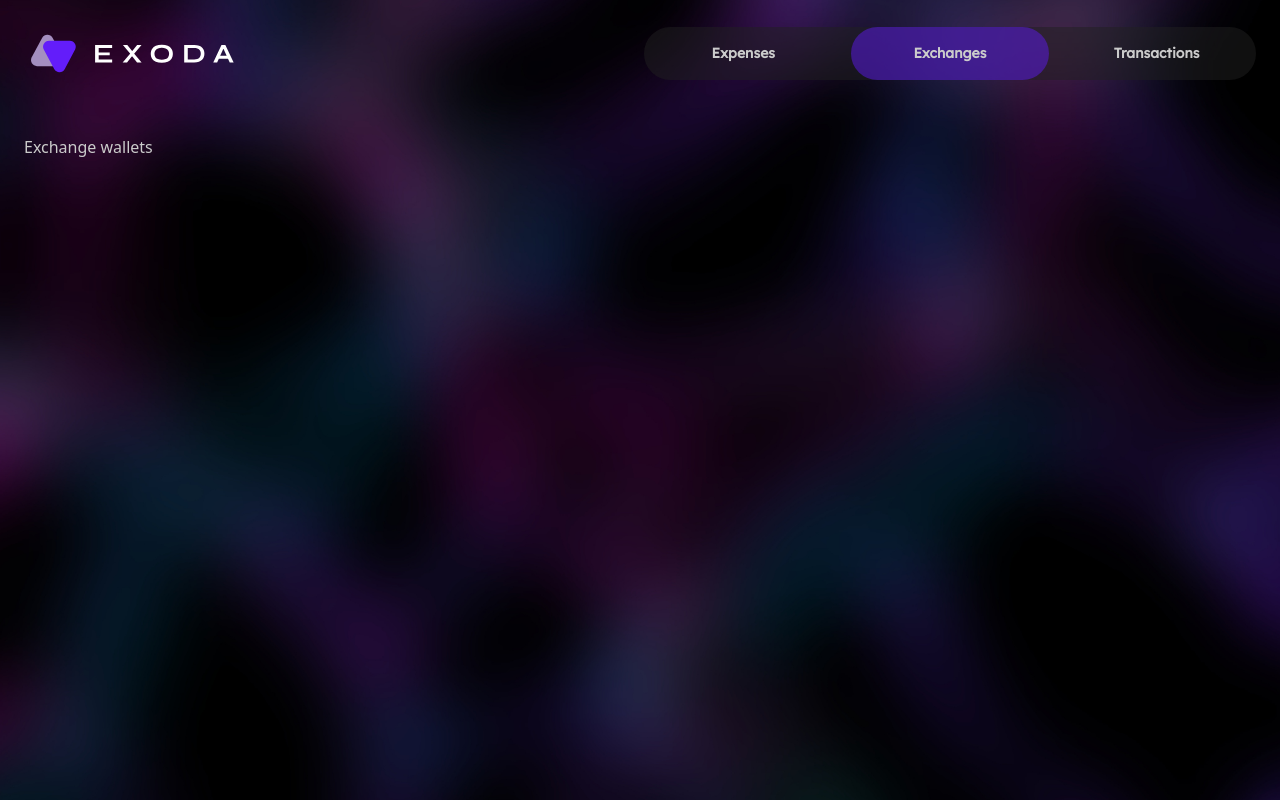
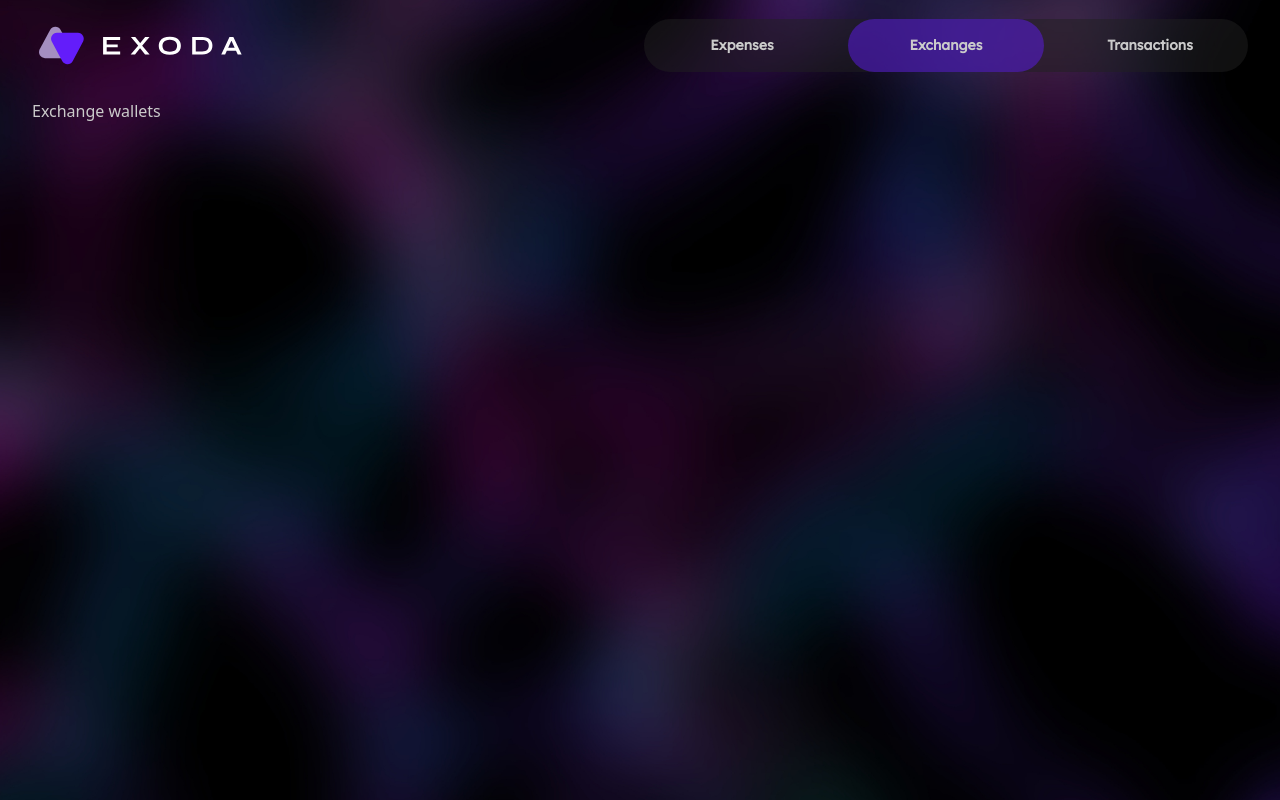
Before and after one commit to ExodaApp/frontend, a SvelteKit app: page /app/exchange-wallets in a window 1280 px wide. Built offline with nearby package versions, Linux system fonts and the light colour scheme; no server answers.

Commit message:
fix: scroll overflows background

```diff
--- a/src/routes/+layout.svelte
+++ b/src/routes/+layout.svelte
@@ -26,17 +26,17 @@
     <Modal/>
 {/if}
 
-<div class="w-full h-screen bg-[url('/app-bg.jpg')] bg-cover bg-center flex justify-center">
-    <div class="flex flex-col
-        w-full h-full px-8 gap-12 tablet:px-24 laptop:py-24 laptop:max-w-default laptop:gap-20
-        text-white">
-        <!-- Head -->
-        <div class="">
+<div class="w-full h-screen bg-[url('/app-bg.jpg')] bg-repeat bg-cover bg-center flex flex-col text-white">
+    <!-- Header -->
+    <div class="w-full flex items-center justify-center px-16 tablet:px-32 pt-16">
+        <div class="flex items-center justify-center laptop:max-w-default w-full">
             <Menu/>
         </div>
+    </div>
 
-        <!-- Content -->
-        <div class="w-full h-full py-32">
+    <!-- Content -->
+    <div class="overflow-y-scroll h-full flex items-center justify-center px-16 tablet:px-32">
+        <div class="w-full py-32 h-full laptop:py-24 laptop:max-w-default">
             <slot/>
         </div>
     </div>
```
